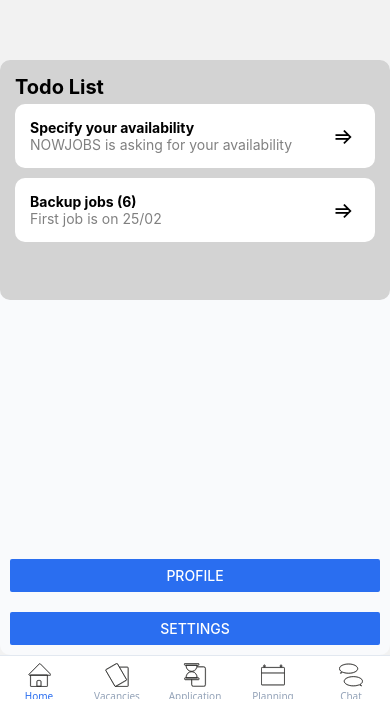
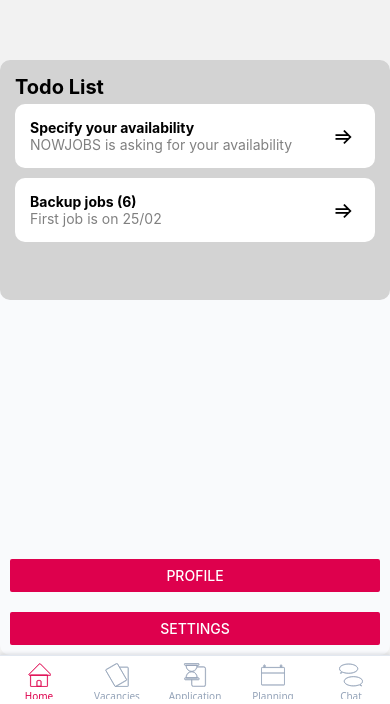
Before and after one commit to NouroseSajid/Nowjobs, a React Native app: screen / in a window 390 px wide. Shown: the part 140-844 px from the top of the page. Built offline with nearby package versions, Linux system fonts and the light colour scheme.

Commit message:
settings screen looks good gradint is not correct yet

```diff
--- a/package.json
+++ b/package.json
@@ -22,6 +22,7 @@
     "react-i18next": "^15.4.1",
     "react-native": "0.78.0",
     "react-native-gesture-handler": "^2.24.0",
+    "react-native-linear-gradient": "^2.8.3",
     "react-native-reanimated": "^3.17.0",
     "react-native-safe-area-context": "^5.2.0",
     "react-native-screens": "^4.9.1",
--- a/src/assets/icons/bottom-tab-navigator-icons/withIconProps.tsx
+++ b/src/assets/icons/bottom-tab-navigator-icons/withIconProps.tsx
@@ -1,5 +1,6 @@
 import * as React from "react";
 import { IconProps } from "../../../types/global";
+import { useTheme } from "../../../theme/theme";
 
 const withIconProps = (WrappedComponent: React.FC<IconProps>) => {
   const EnhancedComponent: React.FC<IconProps> = ({
@@ -7,24 +8,34 @@ const withIconProps = (WrappedComponent: React.FC<IconProps>) => {
     height = 24,
     primaryFill = "none",
     secondaryFill = "none",
-    primaryStroke = "#706f6f",
-    secondaryStroke = "#1d1d1b",
+    primaryStroke,
+    secondaryStroke,
     primaryStrokeWidth = 3,
     secondaryStrokeWidth = 3,
+    focused = false,
     ...props
-  }) => (
+  }) => {
+    const { colors } = useTheme();
+
+    // Use theme colors based on focus state
+    const activePrimaryStroke = focused ? colors.tabActive : colors.tabInactive;
+    const activeSecondaryStroke = focused ? colors.tabActive : colors.tabInactive;
+
+    return (
       <WrappedComponent
         width={width}
         height={height}
         primaryFill={primaryFill}
         secondaryFill={secondaryFill}
-      primaryStroke={primaryStroke}
-      secondaryStroke={secondaryStroke}
+        primaryStroke={primaryStroke || activePrimaryStroke}
+        secondaryStroke={secondaryStroke || activeSecondaryStroke}
         primaryStrokeWidth={primaryStrokeWidth}
         secondaryStrokeWidth={secondaryStrokeWidth}
+        focused={focused}
         {...props}
       />
     );
+  };
 
   return EnhancedComponent;
 };
--- a/src/navigation/BottomTabNavigator/BottomTabNavigator.tsx
+++ b/src/navigation/BottomTabNavigator/BottomTabNavigator.tsx
@@ -1,10 +1,10 @@
 import React from 'react';
-import { View, StyleSheet } from 'react-native';
+import { View, StyleSheet, Dimensions } from 'react-native';
 import { createBottomTabNavigator } from '@react-navigation/bottom-tabs';
-import i18next from 'i18next';
+import { useTranslation } from 'react-i18next';
 import { useTheme } from '../../theme/theme';
-import { TAB_BAR_CONFIG, HEADER_CONFIG, TAB_SCREENS } from '../navigation-constants'; // Update import to use JS version
-import { IconProps } from '../../types/global'; // Import IconProps from global.d.ts
+import { TAB_BAR_CONFIG, HEADER_CONFIG, TAB_SCREENS } from '../navigation-constants';
+import { IconProps } from '../../types/global';
 
 // Import your icon components
 import { ApplicationIcon, HomeIcon, VacanciesIcon, ChatIcon, PlanningIcon } from '../../assets/icons/bottom-tab-navigator-icons';
@@ -18,6 +18,7 @@ type BottomTabParamList = {
 };
 
 const Tab = createBottomTabNavigator<BottomTabParamList>();
+const { width: SCREEN_WIDTH } = Dimensions.get('window');
 
 const ICON_COMPONENTS = {
   Home: HomeIcon,
@@ -28,16 +29,17 @@ const ICON_COMPONENTS = {
 };
 
 const BottomTabNavigation: React.FC = () => {
-  const { colors } = useTheme();
+  const { colors, isDark } = useTheme();
+  const { t } = useTranslation();
 
   return (
     <View style={styles.container}>
       <Tab.Navigator
         screenOptions={({ route }) => ({
-          tabBarIcon: ({ focused }: IconProps) => {
+          tabBarIcon: ({ focused }) => {
             const IconComponent = ICON_COMPONENTS[route.name] || HomeIcon;
             return (
-              <IconComponent />
+              <IconComponent focused={focused} />
             );
           },
           tabBarActiveTintColor: colors.tabActive,
@@ -47,14 +49,28 @@ const BottomTabNavigation: React.FC = () => {
             height: TAB_BAR_CONFIG.height,
             paddingBottom: TAB_BAR_CONFIG.paddingBottom,
             borderTopColor: colors.border,
+            borderTopWidth: 1,
+            elevation: isDark ? 8 : 4,
+            shadowColor: colors.shadow,
+            shadowOffset: { width: 0, height: -2 },
+            shadowOpacity: 0.1,
+            shadowRadius: 3,
           },
           headerStyle: {
             backgroundColor: colors.headerBg,
             borderBottomColor: colors.border,
+            borderBottomWidth: 1,
             height: HEADER_CONFIG.height,
+            elevation: isDark ? 8 : 4,
+            shadowColor: colors.shadow,
+            shadowOffset: { width: 0, height: 2 },
+            shadowOpacity: 0.1,
+            shadowRadius: 3,
           },
           headerTitleStyle: {
             color: colors.textPrimary,
+            fontSize: SCREEN_WIDTH * 0.045, // Responsive font size
+            fontWeight: '600',
           },
         })}
       >
@@ -64,7 +80,7 @@ const BottomTabNavigation: React.FC = () => {
             name={screen.name}
             component={screen.component}
             options={{
-              title: i18next.t(screen.translationKey, { defaultValue: screen.name }),
+              title: t(screen.translationKey, { defaultValue: screen.name }),
               headerShown: screen.showHeader,
             }}
           />
--- a/src/navigation/stack-navigator/StackNavigator.tsx
+++ b/src/navigation/stack-navigator/StackNavigator.tsx
@@ -1,18 +1,50 @@
-// stack-navigator.jsx
 import React from 'react';
+import { Dimensions } from 'react-native';
 import { createStackNavigator } from '@react-navigation/stack';
 import { STACK_SCREENS, HEADER_CONFIG } from '../navigation-constants';
-import i18next from 'i18next';
+import { useTranslation } from 'react-i18next';
+import { useTheme } from '../../theme/theme';
+import { LinearGradient } from 'react-native-linear-gradient';
+
 const Stack = createStackNavigator();
+const { width: SCREEN_WIDTH } = Dimensions.get('window');
 
 function StackNavigator() {
+  const { t } = useTranslation();
+  const { colors, isDark, useGradient } = useTheme();
+
   return (
     <Stack.Navigator
       initialRouteName={STACK_SCREENS[0].name}
       screenOptions={{
-        headerStyle: { height: HEADER_CONFIG.height },
+        headerStyle: {
+          height: HEADER_CONFIG.height,
+          backgroundColor: colors.headerBg,
+          borderBottomColor: colors.border,
+          borderBottomWidth: 1,
+          elevation: isDark ? 8 : 4,
+          shadowColor: colors.shadow,
+          shadowOffset: { width: 0, height: 2 },
+          shadowOpacity: 0.1,
+          shadowRadius: 3,
+        },
         headerTitleAlign: HEADER_CONFIG.headerTitleAlign,
         headerShown: HEADER_CONFIG.defaultHeaderShown,
+        headerTitleStyle: {
+          color: colors.textPrimary,
+          fontSize: SCREEN_WIDTH * 0.045, // Responsive font size
+          fontWeight: '600',
+        },
+        headerBackground: useGradient
+          ? () => (
+              <LinearGradient
+                colors={[colors.gradientStart, colors.gradientEnd]}
+                style={{ flex: 1 }}
+                start={{ x: 0, y: 0 }}
+                end={{ x: 1, y: 0 }}
+              />
+            )
+          : undefined
       }}
     >
       {STACK_SCREENS.map(({ name, component, translationKey, options = {} }) => (
@@ -21,7 +53,7 @@ function StackNavigator() {
           name={name}
           component={component}
           options={{
-            title: i18next.t(translationKey, { defaultValue: name }),
+            title: t(translationKey, { defaultValue: name }),
             ...options,
           }}
         />
--- a/src/screens/settings-screen/SettingsScreen.tsx
+++ b/src/screens/settings-screen/SettingsScreen.tsx
@@ -1,15 +1,18 @@
-import React, { useEffect, useState } from 'react';
-import { View, Text, Button, StyleSheet, Switch } from 'react-native';
+import React, { useState } from 'react';
+import { View, Text, Button, StyleSheet, Switch, Dimensions, ScrollView } from 'react-native';
 import { useTranslation } from 'react-i18next';
 import { useTheme, COLOR_SCHEMES } from '../../theme/theme';
 import { changeLanguage, getCurrentLanguage, SupportedLanguage } from '../../i18n';
+import { LinearGradient } from 'react-native-linear-gradient';
+
+const { width: SCREEN_WIDTH, height: SCREEN_HEIGHT } = Dimensions.get('window');
 
 const SettingsScreen: React.FC = () => {
-    const { colors, isDark, setScheme } = useTheme();
+    const { colors, isDark, setScheme, useGradient, toggleGradient } = useTheme();
     const { t } = useTranslation();
     const [currentLang, setCurrentLang] = useState<SupportedLanguage>(getCurrentLanguage() as SupportedLanguage);
 
-    const styles = dynamicStyles(colors);
+    const styles = dynamicStyles(colors, SCREEN_WIDTH, SCREEN_HEIGHT);
 
     // Handle language change
     const handleLanguageChange = async (lng: SupportedLanguage) => {
@@ -17,94 +20,141 @@ const SettingsScreen: React.FC = () => {
         setCurrentLang(lng);
     };
 
+    const Container = useGradient ? LinearGradient : View;
+    const containerProps = useGradient ? {
+        colors: [colors.gradientStart, colors.gradientEnd],
+        start: { x: 0, y: 0 },
+        end: { x: 0, y: 1 },
+        style: styles.container
+    } : {
+        style: styles.container
+    };
+
     return (
-        <View style={styles.container}>
-            <View style={styles.switchContainer}>
+        <Container {...containerProps}>
+            <ScrollView contentContainerStyle={styles.scrollContent}>
+                <View style={styles.card}>
+                    <Text style={styles.headerText}>{t('settingsScreen.settings')}</Text>
+
+                    <View style={styles.optionContainer}>
+                        <Text style={styles.optionLabel}>{isDark ? t('settingsScreen.darkMode') : t('settingsScreen.lightMode')}</Text>
                         <Switch
                             value={isDark}
                             onValueChange={(value) => {
                                 setScheme(value ? COLOR_SCHEMES.DARK : COLOR_SCHEMES.LIGHT);
                             }}
+                            trackColor={{ false: '#767577', true: `${colors.primary}80` }}
+                            thumbColor={isDark ? colors.primary : '#f4f3f4'}
+                            ios_backgroundColor="#3e3e3e"
                         />
-                <Text style={styles.switchLabel}>
-                    {isDark ? t('settingsScreen.darkMode') : t('settingsScreen.lightMode')}
-                </Text>
                     </View>
 
-            <Text style={styles.headerText}>{t('settingsScreen.settings')}</Text>
+                    <View style={styles.optionContainer}>
+                        <Text style={styles.optionLabel}>Use Gradient Background</Text>
+                        <Switch
+                            value={useGradient}
+                            onValueChange={toggleGradient}
+                            trackColor={{ false: '#767577', true: `${colors.primary}80` }}
+                            thumbColor={useGradient ? colors.primary : '#f4f3f4'}
+                            ios_backgroundColor="#3e3e3e"
+                        />
+                    </View>
+                </View>
 
-            <View style={styles.languageContainer}>
-                <Text style={styles.languageTitle}>{t('settings')}</Text>
+                <View style={styles.card}>
+                    <Text style={styles.sectionTitle}>{t('settings')}</Text>
 
-                <View style={styles.buttonContainer}>
+                    <View style={styles.languageButtonsContainer}>
+                        <View style={[
+                            styles.languageButton,
+                            currentLang === 'en' && { backgroundColor: `${colors.primary}15` }
+                        ]}>
                             <Button
                                 title={t('settingsScreen.english')}
                                 onPress={() => handleLanguageChange('en')}
-                        color={currentLang === 'en' ? colors.accent : colors.primary}
+                                color={currentLang === 'en' ? colors.primary : colors.textSecondary}
                             />
                         </View>
 
-                <View style={styles.buttonContainer}>
+                        <View style={[
+                            styles.languageButton,
+                            currentLang === 'fr' && { backgroundColor: `${colors.primary}15` }
+                        ]}>
                             <Button
                                 title={t('settingsScreen.french')}
                                 onPress={() => handleLanguageChange('fr')}
-                        color={currentLang === 'fr' ? colors.accent : colors.primary}
+                                color={currentLang === 'fr' ? colors.primary : colors.textSecondary}
                             />
                         </View>
 
-                <View style={styles.buttonContainer}>
+                        <View style={[
+                            styles.languageButton,
+                            currentLang === 'nl' && { backgroundColor: `${colors.primary}15` }
+                        ]}>
                             <Button
                                 title={t('settingsScreen.dutch')}
                                 onPress={() => handleLanguageChange('nl')}
-                        color={currentLang === 'nl' ? colors.accent : colors.primary}
+                                color={currentLang === 'nl' ? colors.primary : colors.textSecondary}
                             />
                         </View>
                     </View>
                 </View>
+            </ScrollView>
+        </Container>
     );
 };
 
-const dynamicStyles = (colors: any) => StyleSheet.create({
+const dynamicStyles = (colors: any, screenWidth: number, screenHeight: number) => StyleSheet.create({
     container: {
         flex: 1,
-        justifyContent: 'center',
-        alignItems: 'center',
         backgroundColor: colors.background,
-        padding: 20,
+    },
+    scrollContent: {
+        padding: screenWidth * 0.05,
+        paddingBottom: screenHeight * 0.1,
+    },
+    card: {
+        backgroundColor: colors.surface,
+        borderRadius: 12,
+        padding: screenWidth * 0.05,
+        marginBottom: screenHeight * 0.02,
+        shadowColor: colors.shadow,
+        shadowOffset: { width: 0, height: 2 },
+        shadowOpacity: 0.1,
+        shadowRadius: 8,
+        elevation: 4,
     },
     headerText: {
-        fontSize: 24,
+        fontSize: screenWidth * 0.06,
         fontWeight: 'bold',
         color: colors.textPrimary,
-        marginBottom: 30,
+        marginBottom: screenHeight * 0.02,
     },
-    switchContainer: {
+    sectionTitle: {
+        fontSize: screenWidth * 0.05,
+        fontWeight: 'bold',
+        color: colors.textPrimary,
+        marginBottom: screenHeight * 0.02,
+    },
+    optionContainer: {
         flexDirection: 'row',
+        justifyContent: 'space-between',
         alignItems: 'center',
-        marginBottom: 30,
+        paddingVertical: screenHeight * 0.015,
+        borderBottomWidth: 1,
+        borderBottomColor: colors.border,
     },
-    switchLabel: {
-        fontSize: 18,
-        color: colors.textPrimary,
-        marginLeft: 10,
-    },
-    text: {
-        fontSize: 18,
+    optionLabel: {
+        fontSize: screenWidth * 0.04,
         color: colors.textPrimary,
     },
-    languageContainer: {
-        width: '100%',
-        alignItems: 'center',
+    languageButtonsContainer: {
+        marginTop: screenHeight * 0.01,
     },
-    languageTitle: {
-        fontSize: 20,
-        fontWeight: 'bold',
-        color: colors.textPrimary,
-        marginBottom: 15,
-    },
-    buttonContainer: {
-        margin: 10,
-        width: 150,
+    languageButton: {
+        marginVertical: screenHeight * 0.01,
+        borderRadius: 8,
+        overflow: 'hidden',
     },
 });
 
--- a/src/theme/theme.tsx
+++ b/src/theme/theme.tsx
@@ -1,4 +1,5 @@
 import { Appearance, StyleSheet } from 'react-native';
+import React, { createContext, useContext, useState, useEffect } from 'react';
 
 export const COLOR_SCHEMES = {
   LIGHT: 'light',
@@ -7,84 +8,132 @@ export const COLOR_SCHEMES = {
 
 export type ColorScheme = typeof COLOR_SCHEMES[keyof typeof COLOR_SCHEMES];
 
+// Primary brand colors
+const BRAND_PRIMARY = '#DE004D'; // Vibrant red accent
+const BRAND_SECONDARY = '#211547'; // Deep purple/navy
+
+// Enhanced color palette
 export const COLORS = {
   light: {
-    primary: '#2A6EF0',
-    secondary: '#4ECDC4',
-    background: '#F9FAFC',    // Soft off-white
-    surface: '#FFFFFF',       // Pure white
-    error: '#E74C3C',         // Alert red
+    // Core colors
+    primary: BRAND_PRIMARY,
+    secondary: BRAND_SECONDARY,
+    background: '#F9FAFC',
+    surface: '#FFFFFF',
+    error: '#E74C3C',
 
     // Text & borders
-    textPrimary: '#1A1F36',   // Deep navy
-    textSecondary: '#4A5568', // Medium gray
-    border: '#E2E8F0',        // Light gray
+    textPrimary: '#1E293B',
+    textSecondary: '#64748B',
+    border: '#E2E8F0',
+    shadow: '#1E293B',
 
     // Specials
-    accent: '#FF6B6B',        // Warm coral
-    success: '#10B981',       // Emerald green
-    warning: '#F59E0B',       // Amber
+    accent: BRAND_PRIMARY,
+    success: '#10B981',
+    warning: '#F59E0B',
+    info: '#3B82F6',
 
     // Navigation
-    tabActive: '#2A6EF0',     // Match primary
-    tabInactive: '#94A3B8',   // Cool gray
-    headerBg: '#FFFFFF',      // Match surface
+    tabActive: BRAND_PRIMARY,
+    tabInactive: '#94A3B8',
+    headerBg: '#FFFFFF',
 
-
+    // Gradient options
+    gradientStart: '#FFFFFF',
+    gradientEnd: '#F1F5F9',
   },
   dark: {
     // Core colors
-    primary: '#4ECDC4',       // Teal from light secondary
-    secondary: '#2A6EF0',     // Blue from light primary
-    background: '#1A1F36',    // Deep navy
-    surface: '#2D3748',       // Dark slate
-    error: '#EF4444',         // Bright red
+    primary: BRAND_PRIMARY,
+    secondary: '#6366F1',
+    background: '#0F172A',
+    surface: '#1E293B',
+    error: '#EF4444',
 
     // Text & borders
-    textPrimary: '#F8FAFC',    // Off-white
-    textSecondary: '#CBD5E0',  // Light gray
-    border: '#475569',         // Medium slate
+    textPrimary: '#F8FAFC',
+    textSecondary: '#CBD5E0',
+    border: '#334155',
+    shadow: '#000000',
 
     // Specials
-    accent: '#FF6B6B',         // Same coral for consistency
-    success: '#10B981',        // Same emerald
-    warning: '#F59E0B',        // Same amber
+    accent: BRAND_PRIMARY,
+    success: '#10B981',
+    warning: '#F59E0B',
+    info: '#3B82F6',
 
+    // Navigation
+    tabActive: BRAND_PRIMARY,
+    tabInactive: '#64748B',
+    headerBg: '#1E293B',
 
+    // Gradient options
+    gradientStart: '#0F172A',
+    gradientEnd: BRAND_SECONDARY,
   },
 };
 
-import React from 'react';
 type ThemeContextType = {
   isDark: boolean;
   colors: typeof COLORS.light;
   setScheme: (scheme: ColorScheme) => void;
+  useGradient: boolean;
+  toggleGradient: () => void;
 };
 
-export const ThemeContext = React.createContext<ThemeContextType>({
+export const ThemeContext = createContext<ThemeContextType>({
   isDark: false,
   colors: COLORS.light,
   setScheme: () => {},
+  useGradient: false,
+  toggleGradient: () => {},
 });
 
 export const ThemeProvider: React.FC<{ children: React.ReactNode }> = ({ children }) => {
-  const [colorScheme, setColorScheme] = React.useState<ColorScheme>(
+  // Initialize with device preference
+  const [colorScheme, setColorScheme] = useState<ColorScheme>(
     Appearance.getColorScheme() || COLOR_SCHEMES.LIGHT
   );
 
+  // Gradient toggle state
+  const [useGradient, setUseGradient] = useState(false);
+
+  // Listen for system theme changes
+  useEffect(() => {
+    const subscription = Appearance.addChangeListener(({ colorScheme: newColorScheme }) => {
+      if (newColorScheme) {
+        setColorScheme(newColorScheme as ColorScheme);
+      }
+    });
+
+    return () => {
+      subscription.remove();
+    };
+  }, []);
+
   const setScheme = (scheme: ColorScheme) => {
     setColorScheme(scheme);
+  };
+
+  const toggleGradient = () => {
+    setUseGradient(prev => !prev);
   };
 
   const isDark = colorScheme === COLOR_SCHEMES.DARK;
   const colors = isDark ? COLORS.dark : COLORS.light;
 
   return (
-    <ThemeContext.Provider value={{ isDark, colors, setScheme }}>
+    <ThemeContext.Provider value={{ isDark, colors, setScheme, useGradient, toggleGradient }}>
       {children}
     </ThemeContext.Provider>
   );
 };
 
 // Hook for easy theme access
-export const useTheme = () => React.useContext(ThemeContext);
+export const useTheme = () => useContext(ThemeContext);
+
+// Utility function to get responsive sizes
+export const getResponsiveSize = (size: number, screenDimension: number) => {
+  return screenDimension * (size / 100);
+};
```
Also changed, not shown: 1 other file (tests, documents, lock files or other folders). Lines whose indentation alone changed are shown as unchanged.
